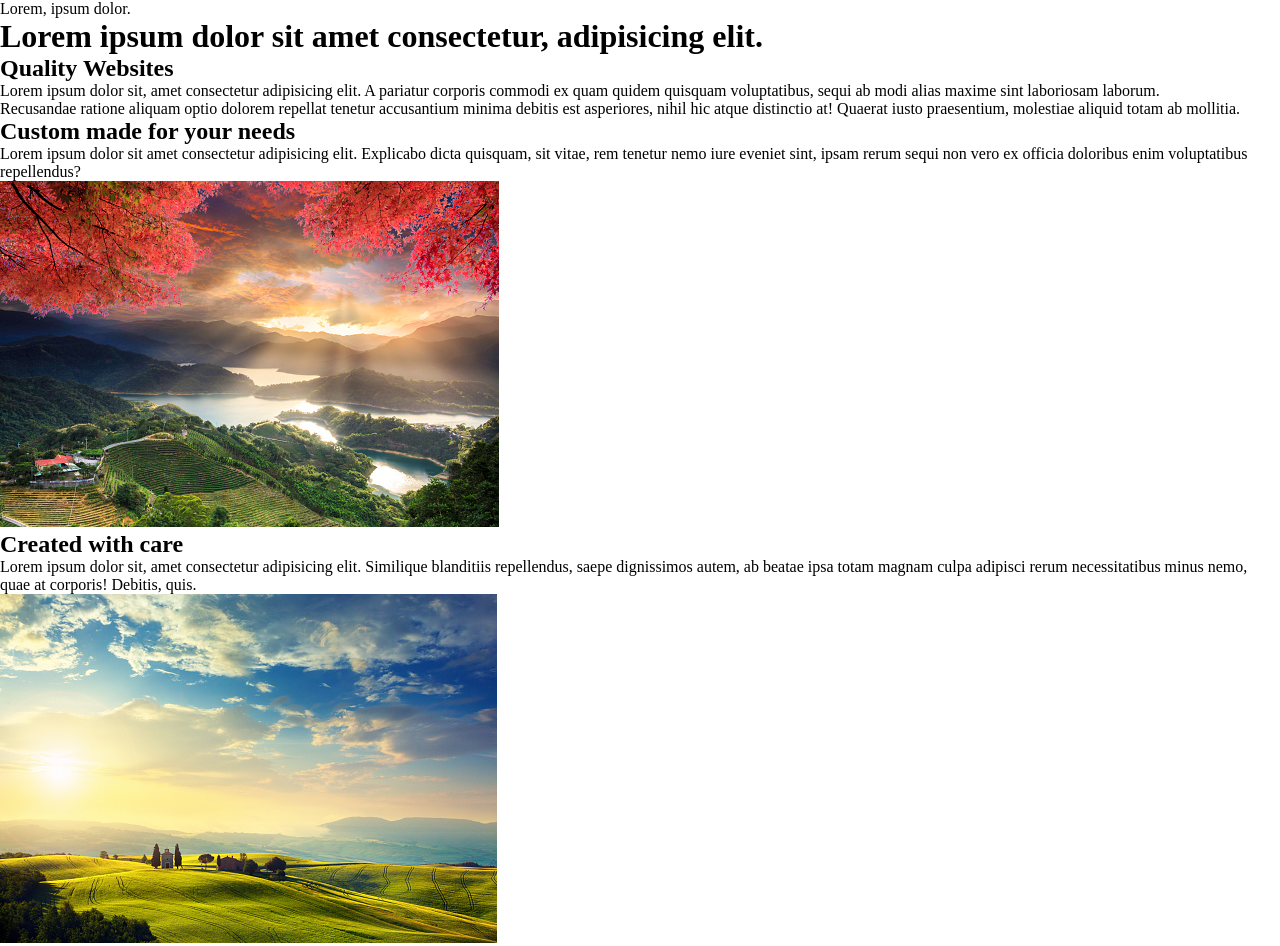
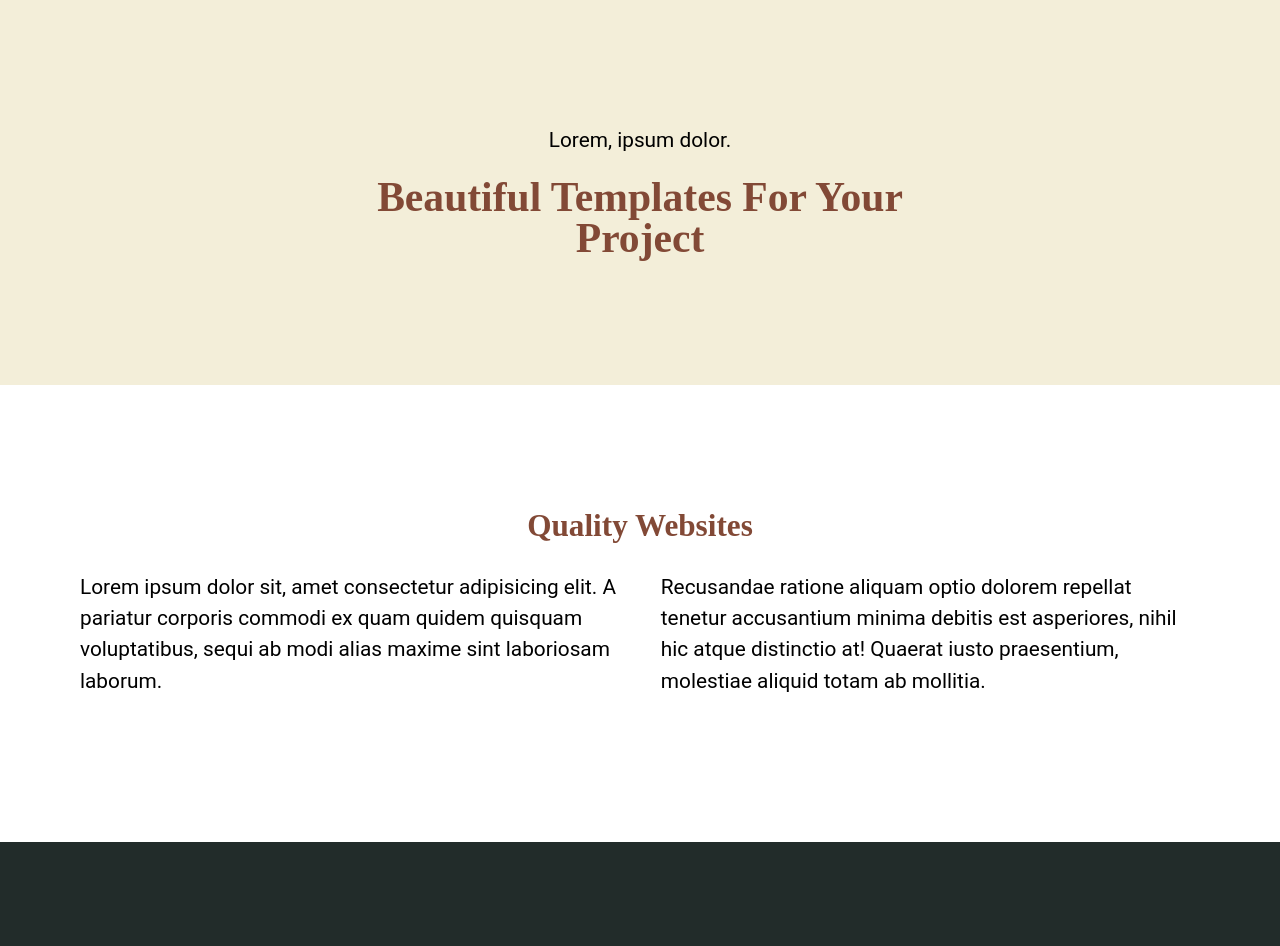
Before and after one commit to willGitAcct/siteTemplate, a plain HTML site: page index.html in a window 1280 px wide. Shown: the top 946 px of the page. Drawn offline with Linux system fonts and the light colour scheme.

Commit message:
css added, website template complete

```diff
--- a/index.html
+++ b/index.html
@@ -9,11 +9,14 @@
 </head>
 <body>
     <header class ="bg-light text-center">
+        <div class="container cont-narrow">
             <p>Lorem, ipsum dolor.</p>
-        <h1>Lorem ipsum dolor sit amet consectetur, adipisicing elit.</h1>
+            <h1>Beautiful Templates For Your Project</h1>
+        </div>
     </header>
 
     <section>
+        <div class="container">
             <h2 class ="text-center">Quality Websites</h2>
             <div class="split">
                 <div>
@@ -23,21 +26,25 @@
                     <p>Recusandae ratione aliquam optio dolorem repellat tenetur accusantium minima debitis est asperiores, nihil hic atque distinctio at! Quaerat iusto praesentium, molestiae aliquid totam ab mollitia.</p>
                 </div>
             </div>
+        </div>
 
     </section>
 
     <section class ="bg-dark">
+        <div class="container">
             <div class="split">
+                <div>
+                    <img src="img/image01.jpeg" alt= "valley under red leaved tree">
+                </div>
                 <div>
                     <h2>Custom made for your needs</h2>
                     <p>Lorem ipsum dolor sit amet consectetur adipisicing elit. Explicabo dicta quisquam, sit vitae, rem tenetur nemo iure eveniet sint, ipsam rerum sequi non vero ex officia doloribus enim voluptatibus repellendus?</p>
                 </div>
-            <div>
-                <img src="img/image01.jpeg" alt= "valley under red leaved tree">
             </div>
         </div>
     </section>
     <section class ="bg-med">
+        <div class="container">
             <div class="split">
                 <div>
                     <h2>Created with care</h2>
@@ -47,6 +54,7 @@
                     <img src="img/image02.jpg" alt ="farmland under sunny sky with clouds">
                 </div>
             </div>
+        </div>
     </section>
 </body>
 </html>
--- a/style.css
+++ b/style.css
@@ -14,6 +14,12 @@
     box-sizing: border-box;
 }
 
+body {
+    font-family: var(--ff-primary);
+    font-weight: 400;
+    font-size: 1.3rem;
+    line-height: 1.5;
+}
 body,
 h1,
 h2,
@@ -21,3 +27,81 @@ h3,
 p {
     margin: 0;
 }
+
+h1,
+h2,
+h3 {
+    font-family: var(--ff-accent);
+    line-height: 1;
+    font-weight: 900;
+    color:var(--clr-primary-500);
+}
+
+h2,p{
+    margin-bottom: 1em;
+}
+
+.bg-light{
+    background-color: var(--clr-primary-200);
+}
+.bg-dark{
+    color:var(--clr-neutral-100);
+    background-color: var(--clr-neutral-800);
+}
+.bg-med{
+    color:var(--clr-neutral-100);
+    background-color:var(--clr-primary-500);
+}
+.bg-med h2 {
+    color:var(--clr-primary-200);
+}
+.bg-dark h2 {
+    color:var(--clr-primary-200);
+}
+
+
+header,section {
+    padding-top: 2.5rem;
+    padding-bottom: 2.5rem;
+}
+@media(min-width: 40em){
+    header, section {
+        padding: 6em 0;
+    }
+}
+
+.container {
+    margin-inline: auto;
+    width: min(90%, 70rem);
+}
+
+.text-center{
+    text-align: center;
+}
+
+.cont-narrow{
+    max-width: 35rem;
+}
+
+img {
+    max-width: 100%;
+    display: block;
+}
+
+
+.split {
+    display: flex;
+    flex-direction: column;
+}
+
+@media(min-width: 40em){
+    .split{
+        flex-direction: row;
+    }
+    .split > *{
+        flex-basis: 100%;
+    }
+    .split > * + *{
+        margin-left: 2em;
+    }
+}
```
Lines whose indentation alone changed are shown as unchanged.
